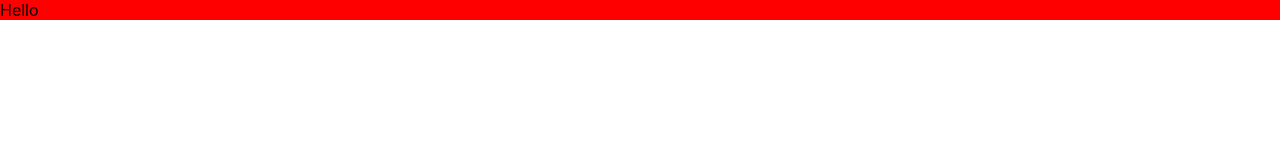
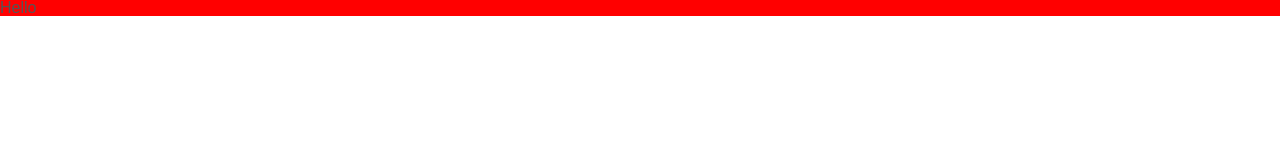
Before and after one commit to seevdev/CrypTracker, a React (Create React App) app in the folder react-ts/: page / in a window 1280 px wide. Shown: the top 160 px of the page. Built offline with nearby package versions, Linux system fonts and the light colour scheme; the HTML template or start-up script is replaced by a standard one.

Commit message:
New commit

```diff
--- /dev/null
+++ b/react-ts/src/Components/types-general.tsx
@@ -0,0 +1,3 @@
+export type PropsChildren = {
+  children?: React.ReactNode;
+};
--- a/react-ts/src/index.css
+++ b/react-ts/src/index.css
@@ -1,13 +1,18 @@
-body {
+*,
+*:before,
+*:after {
   margin: 0;
-  font-family: -apple-system, BlinkMacSystemFont, 'Segoe UI', 'Roboto', 'Oxygen',
-    'Ubuntu', 'Cantarell', 'Fira Sans', 'Droid Sans', 'Helvetica Neue',
-    sans-serif;
-  -webkit-font-smoothing: antialiased;
-  -moz-osx-font-smoothing: grayscale;
+  padding: 0;
+  box-sizing: border-box;
 }
 
-code {
-  font-family: source-code-pro, Menlo, Monaco, Consolas, 'Courier New',
-    monospace;
+html {
+  font-size: 62.5%;
 }
+
+body {
+  font-family: sans-serif;
+  font-size: 1.6rem;
+  line-height: 1;
+  color: #555;
+}
```
Also changed, not shown: react-ts/src/Components/Dashboard/DashboardItem.tsx (+3 -5 lines), react-ts/src/Components/Dashboard/Dashboard.module.scss (added).
